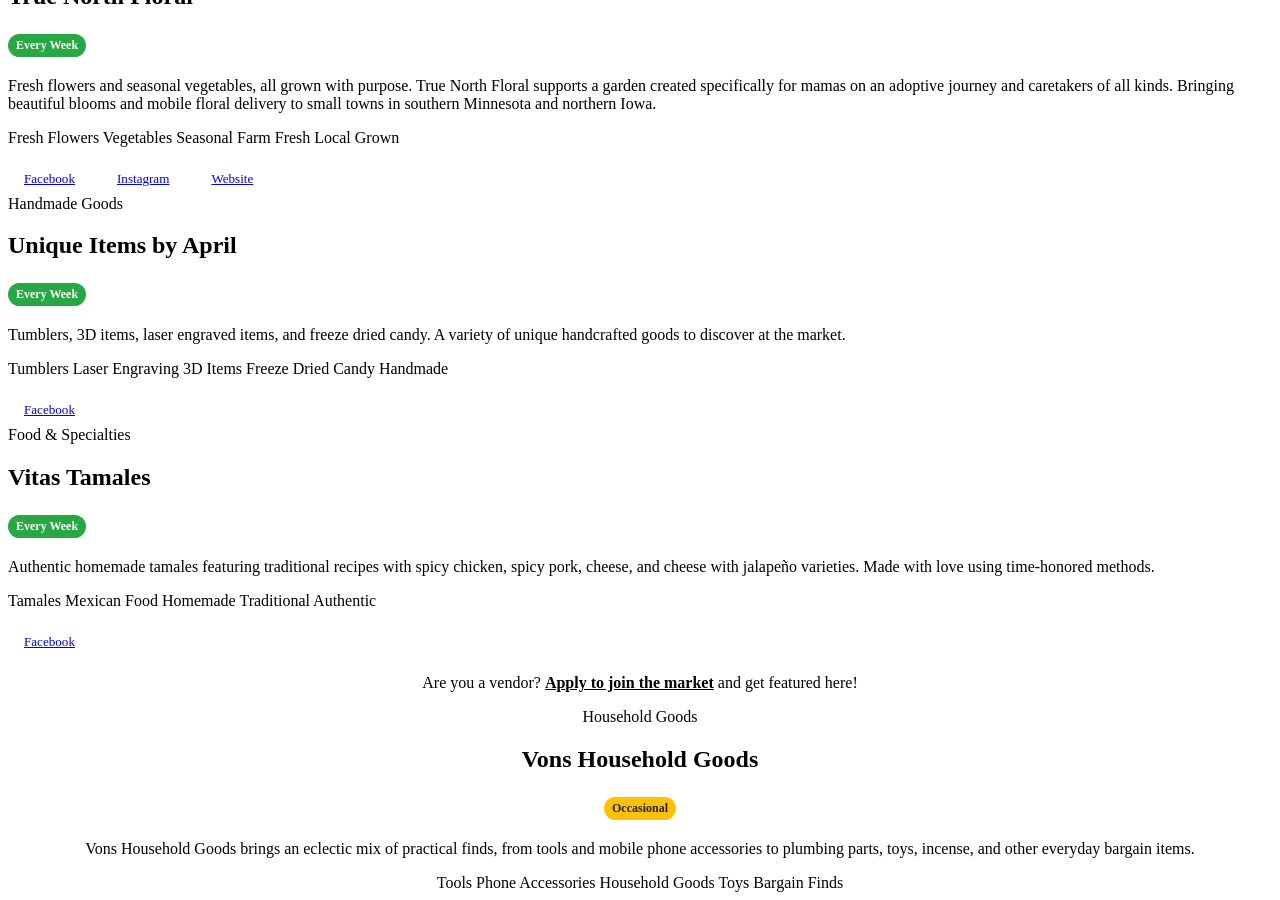
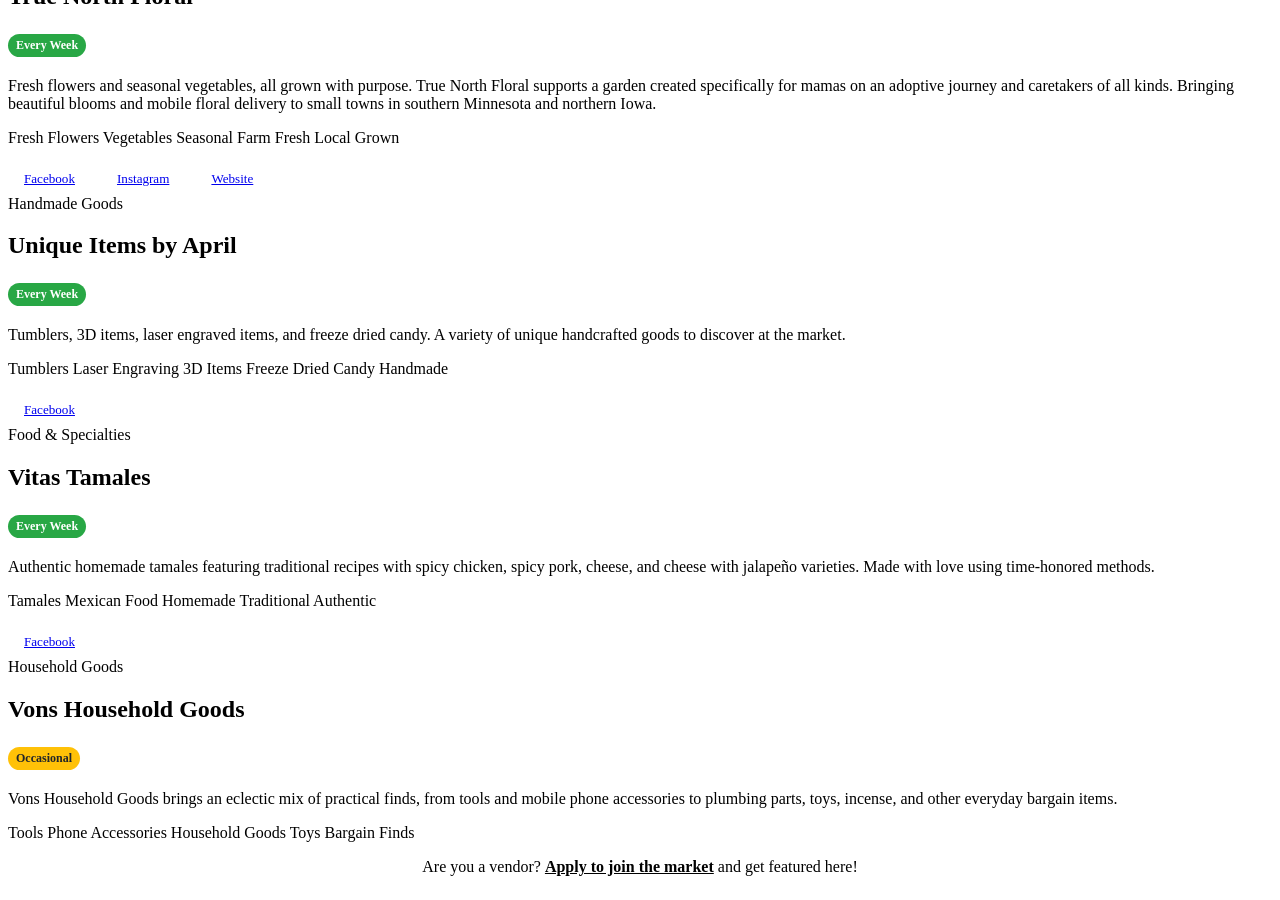
Before and after one commit to blueearthcommunitymarket/blueearthcommunitymarket.github.io, a Jekyll site: the page vendor-spotlight/index.html, which Jekyll copies as it is, in a window 1280 px wide and 900 px high, scrolled down 7392 px. Built offline with Jekyll 4.4.1, drawn with Linux system fonts in a browser that asks for light colours.

Commit message:
Fix vendor spotlight ordering

```diff
--- a/vendor-spotlight/index.html
+++ b/vendor-spotlight/index.html
@@ -702,10 +702,6 @@
                 <a href="https://www.facebook.com/profile.php?id=61579135743764" target="_blank" rel="noopener" class="btn btn-brown" style="font-size: 0.82rem; padding: 8px 16px;">Facebook</a>
             </div>
         </div>
-    </div>
-
-    <div class="card" style="text-align: center; margin-top: 10px;">
-        <p>Are you a vendor? <a href="/vendors/" style="color: var(--green-dark); font-weight: 700;">Apply to join the market</a> and get featured here!</p>
 
 <!-- Vons Household Goods -->
         <div class="card">
@@ -723,6 +719,10 @@
                 <span class="tag">Bargain Finds</span>
             </div>
         </div>
+    </div>
+
+    <div class="card" style="text-align: center; margin-top: 10px;">
+        <p>Are you a vendor? <a href="/vendors/" style="color: var(--green-dark); font-weight: 700;">Apply to join the market</a> and get featured here!</p>
 
 
     </div>
```
